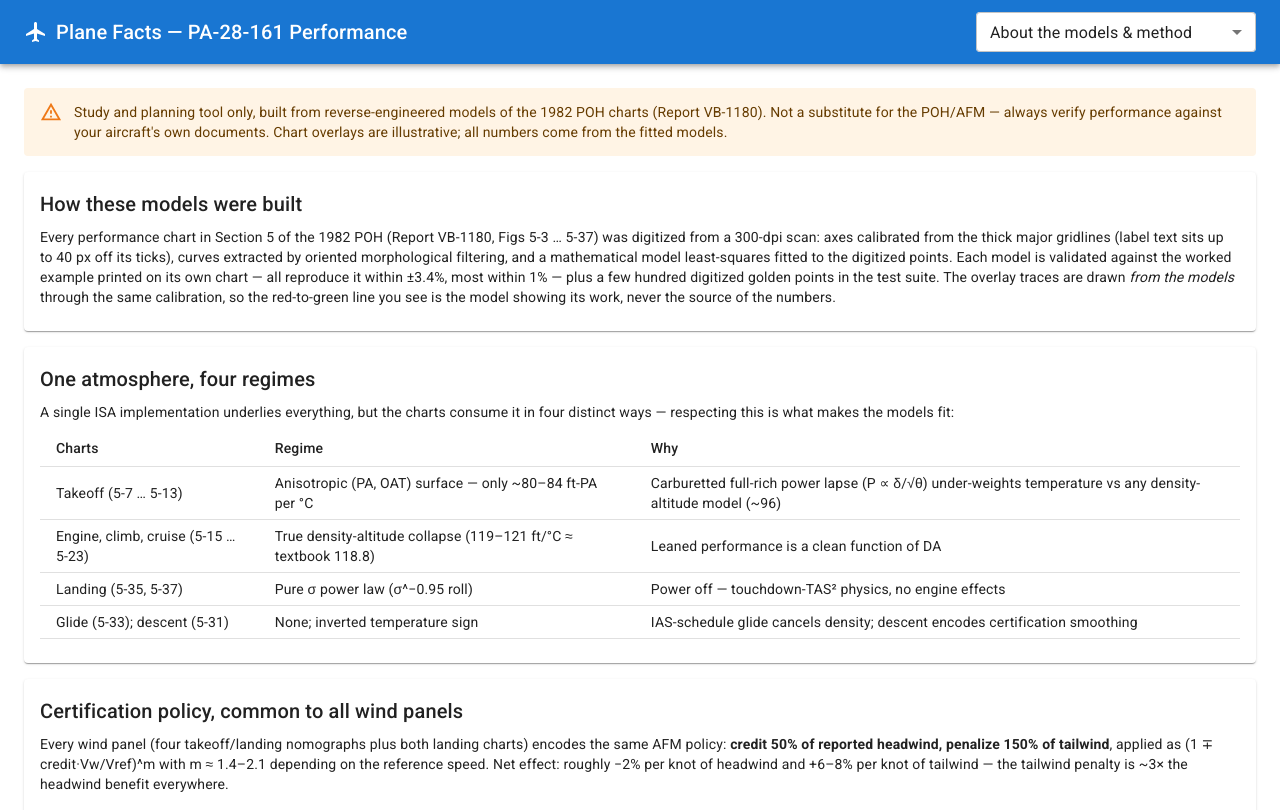
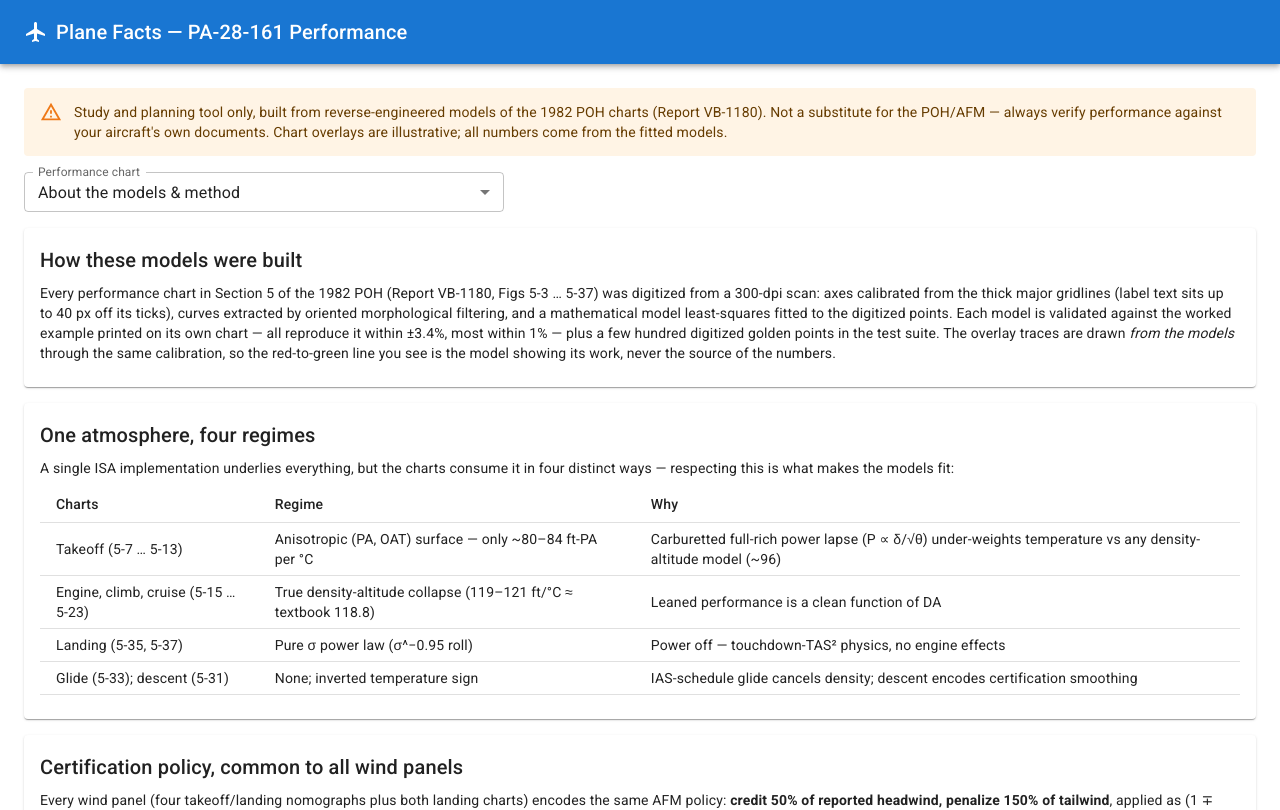
Before and after one commit to FlightOfStairs/plane-facts, a React (Vite) app in the folder packages/website/: page / in a window 1280 px wide. Shown: the top 810 px of the page. Built offline with nearby package versions, Linux system fonts and the light colour scheme; a web font is replaced by a local one.

Commit message:
Move chart picker into the page as a labelled control

```diff
--- a/packages/website/src/App.tsx
+++ b/packages/website/src/App.tsx
@@ -1,4 +1,4 @@
-import { AppBar, Container, CssBaseline, MenuItem, Select, Toolbar, Typography } from "@mui/material";
+import { AppBar, Box, Container, CssBaseline, MenuItem, TextField, Toolbar, Typography } from "@mui/material";
 import FlightIcon from "@mui/icons-material/Flight";
 import { Disclaimer } from "./components/Disclaimer";
 import { useUrlState } from "./lib/urlState";
@@ -14,20 +14,27 @@ function App() {
       <AppBar position="static">
         <Toolbar>
           <FlightIcon sx={{ mr: 1 }} />
-          <Typography variant="h6" component="h1" sx={{ flexGrow: 1 }}>
-            Plane Facts — PA-28-161 Performance
+          {/* Long title truncates rather than wrapping to three lines on a phone. */}
+          <Typography variant="h6" component="h1" noWrap sx={{ flexGrow: 1, fontSize: { xs: "1.05rem", sm: "1.25rem" } }}>
+            Plane Facts
+            <Box component="span" sx={{ display: { xs: "none", sm: "inline" } }}>
+              {" — PA-28-161 Performance"}
+            </Box>
           </Typography>
-          <Select size="small" value={chartId} onChange={(e) => setUrl({ chart: e.target.value })} sx={{ minWidth: 280, bgcolor: "background.paper" }}>
-            {CHART_PAGES.map((c) => (
-              <MenuItem key={c.id} value={c.id}>
-                {c.label}
-              </MenuItem>
-            ))}
-          </Select>
         </Toolbar>
       </AppBar>
       <Container maxWidth="xl" sx={{ py: 3 }}>
         <Disclaimer />
+        {/* Chart picker lives in the page, not the app bar: at phone widths a
+            bar-mounted select overflowed its own dropdown arrow and read as
+            decoration rather than a control. */}
+        <TextField select fullWidth size="small" label="Performance chart" value={chartId} onChange={(e) => setUrl({ chart: e.target.value })} sx={{ mb: 2, maxWidth: { sm: 480 } }}>
+          {CHART_PAGES.map((c) => (
+            <MenuItem key={c.id} value={c.id}>
+              {c.label}
+            </MenuItem>
+          ))}
+        </TextField>
         <Page />
       </Container>
     </>
```
